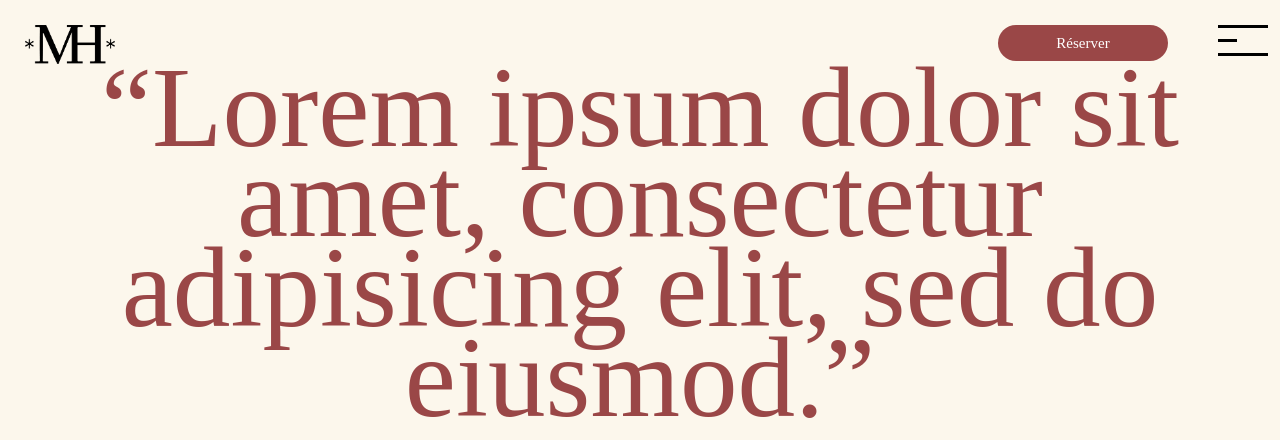
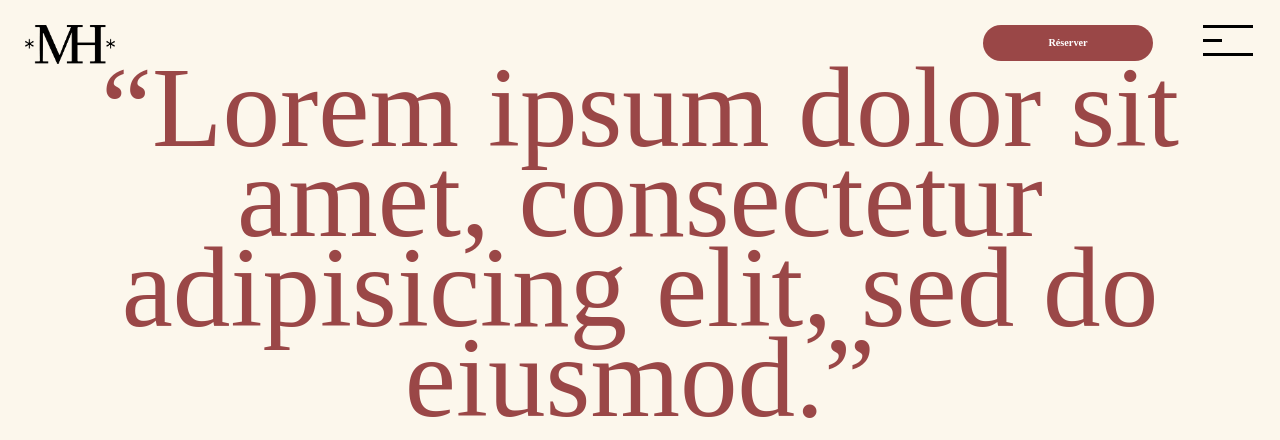
Before and after one commit to iamthesouthvibe/Projet_muriel, a PHP site: page / in a window 1280 px wide. Shown: the top 440 px of the page. Run offline with PHP 8.4, Linux system fonts and the light colour scheme; some web fonts are replaced.

Commit message:
Update style.css

```diff
--- a/style/style.css
+++ b/style/style.css
@@ -32,7 +32,6 @@
   /* style HEADER */
 
   header {
-    overflow: hidden;
     position: fixed;
     width: 100%;
     height: 5vh;
@@ -51,12 +50,12 @@
 
   .header_right {
     display: flex;
-    padding-right: 50px;
+    padding-right: 65px;
   }
 
 
   .header_right button {
-    font-family: NeueMontreal-Bold;
+
     width: 170px;
     height: 36px;
     background: #9A4747;
@@ -65,6 +64,11 @@
     border-color: none;
     color: white;
     margin-right: 50px;
+
+    font-family: Neue Montreal;
+  font-style: normal;
+  font-weight: bold;
+  font-size: 0.8vw;
 
   }
 
```
